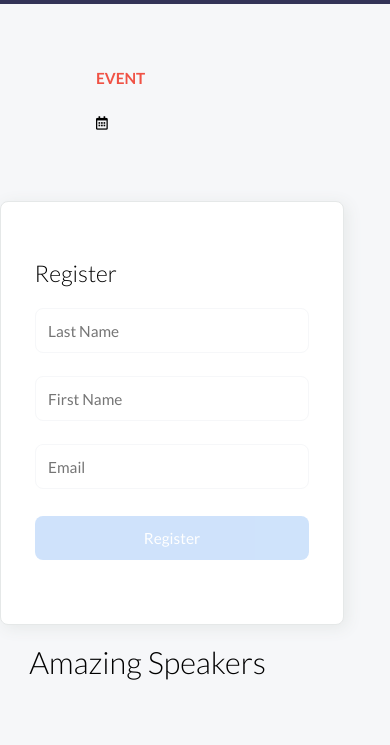
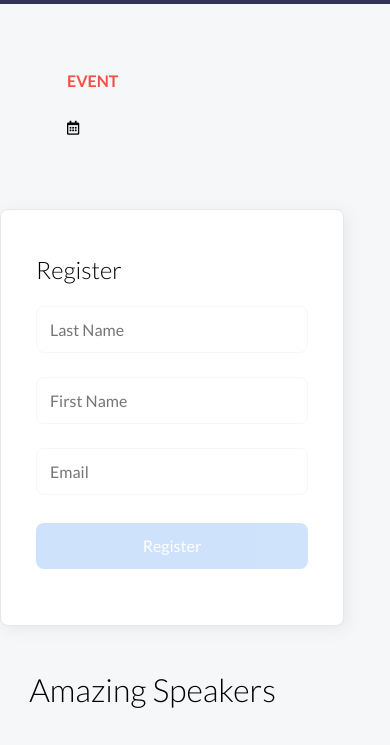
Before and after one commit to nonowelle/coveo-test, a website: page public/index.html in a window 390 px wide. Shown: the part 64-809 px from the top of the page. Drawn offline with nearby package versions, Linux system fonts and the light colour scheme; no server answers.

Commit message:
small laptop and tablet layout

```diff
--- a/scss/index.scss
+++ b/scss/index.scss
@@ -97,7 +97,7 @@ form {
   background: white;
   border: solid $form-stroke 1px;
   border-radius: 8px;
-  padding: 5rem 3.5rem;
+  padding: 3.5rem 3.5rem;
   box-shadow: 3px 3px 16px 0 $form-stroke;
   -moz-box-shadow: 3px 3px 16px 0 $form-stroke;
 
@@ -192,15 +192,14 @@ button {
   width: 100%;
   flex-wrap: wrap;
   height: 500px;
+  .first-section {
+    width: 50%;
+    margin: 0 7rem 0 10rem;
+  }
 
   .infos {
     width: 100%;
     margin: 0 10rem;
-  }
-
-  .first-section {
-    width: 50%;
-    margin: 0 7rem 0 10rem;
   }
 }
 
@@ -349,7 +348,7 @@ button {
 //   }
 // }
 
-// @media screen and (max-width: 576px) {
+@media screen and (max-width: 576px) {
   //   .first-section {
   //     margin: 0;
   //     width: 100%;
@@ -374,38 +373,66 @@ button {
   //   .third-section {
   //     margin: 3rem auto;
   //   }
-// }
+}
 
-// @media screen and (max-width: 768px) {
-//   form {
-//     margin: 2rem;
-//     align-self: center;
-//     width: 80%;
-//   }
+@media screen and (max-width: 768px) {
+  .relevance {
+    width: 85%;
+    .first-section {
+      margin: 0 1rem 0 6.7rem !important;
+    }
+    .infos {
+      margin: 0 6.7rem;
+    }
+    .par {
+      max-width: 302px;
+    }
+  }
+}
 
-//   .cards {
-//     justify-content: center;
-//     align-items: center;
-//   }
+//TABLET
+@media screen and (max-width: 1024px) {
+  h1 {
+    font-size: 5rem;
+  }
 
-//   .card {
-//     scale: ;
-//   }
-// }
+  h2 {
+    font-size: 3.2rem;
+  }
 
-// @media screen and (max-width: 1024px) {
-//   .card {
-//     margin: 1rem 0.8rem;
-//   }
-// }
+  h3 {
+    font-size: 2.4rem;
+  }
+
+  p {
+    font-size: 1.8rem;
+  }
+
+  .logo {
+    margin: 0 0 6rem 6.7rem;
+  }
+  .relevance {
+    width: 85%;
+    .first-section {
+      margin: 0 4rem 0 6.7rem;
+    }
+    .infos {
+      margin: 0 6.7rem;
+    }
+    .par {
+      max-width: 363px;
+    }
+  }
+
+  .card {
+    margin: 1rem 0.8rem;
+  }
+}
+//SMALL LAPTOP
 @media screen and (max-width: 1200px) {
-  :root {
-    font-size: 60%;
-  }
   .relevance {
     .first-section {
       width: 50%;
-      margin: 0 1rem 0 10rem;
     }
     .par {
       max-width: 480px;
@@ -414,8 +441,10 @@ button {
 
   .third-section {
     margin: 10rem auto 0 auto;
+    display: flex;
+    flex-direction: column;
     .speakers {
-      width: 80%;
+      width: 90%;
     }
   }
 }
```
Also changed, not shown: public/css/index.css, 1 other file. Lines whose indentation alone changed are shown as unchanged.
